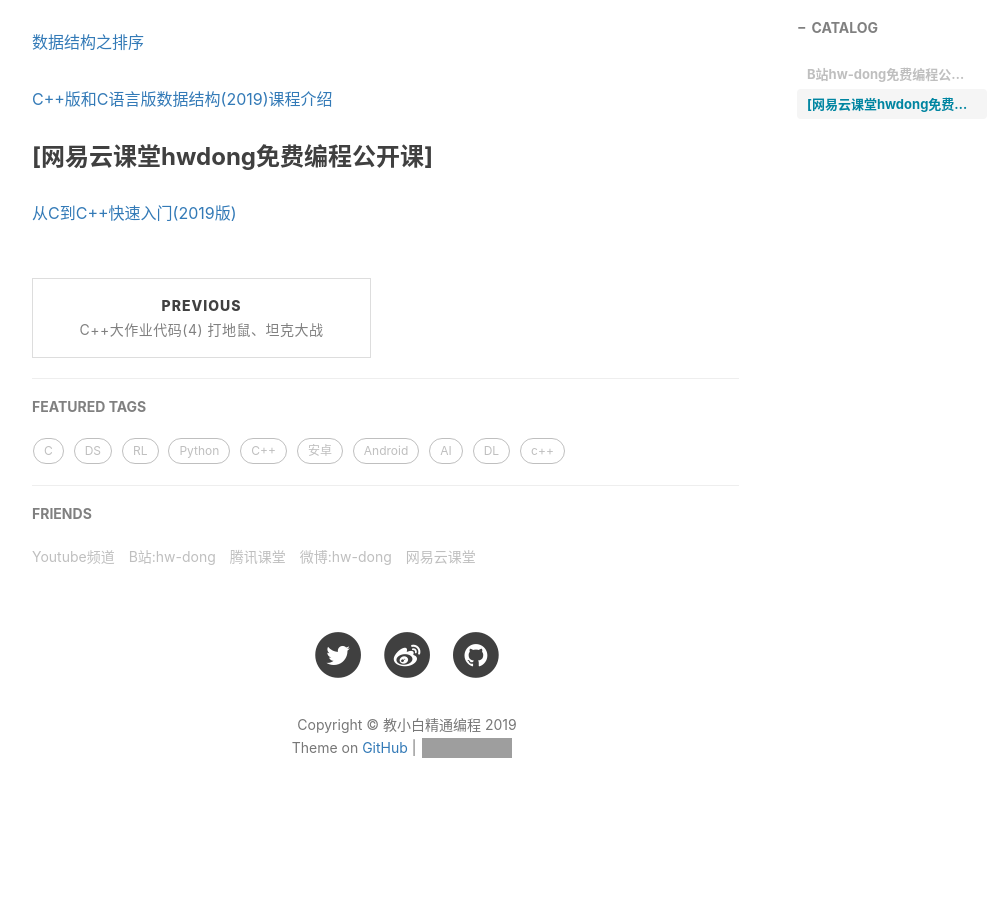
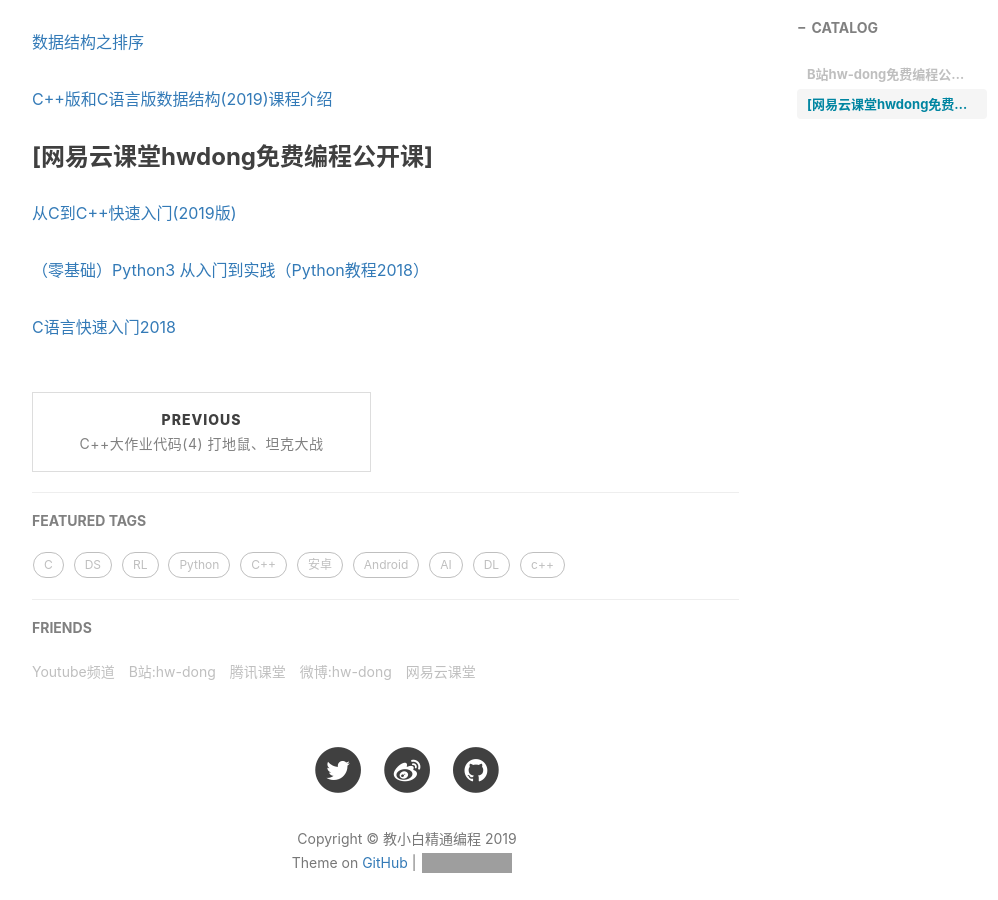
Before and after one commit to xuepro/xuepro.github.io, a Jekyll site: the page built from _posts/2019-06-15- 编程公开课.md, in a window 1280 px wide and 900 px high, scrolled down 889 px. Shown: the whole window, without its empty margins (233-1231 px from the left). Built offline with Jekyll 4.4.1, drawn with Linux system fonts in a browser that asks for light colours; nearby versions of some CDN libraries; comment, search, counter and statistics services are not loaded; before the commit the page ends 1741 px from its top, so only the background shows below that; grey boxes are pictures that could not be loaded.

Commit message:
Update 2019-06-15- 编程公开课.md

```diff
--- a/_posts/2019-06-15- 编程公开课.md
+++ b/_posts/2019-06-15- 编程公开课.md
@@ -29,3 +29,7 @@
 ### [网易云课堂hwdong免费编程公开课]
 
 [从C到C++快速入门(2019版)](https://study.163.com/course/courseMain.htm?courseId=1004880010&share=2&shareId=400000000236023)
+
+[（零基础）Python3 从入门到实践（Python教程2018）](https://study.163.com/course/courseMain.htm?courseId=1006361059&share=2&shareId=400000000236023)
+
+[C语言快速入门2018](https://study.163.com/course/courseMain.htm?courseId=1004489020&share=2&shareId=400000000236023)
```
